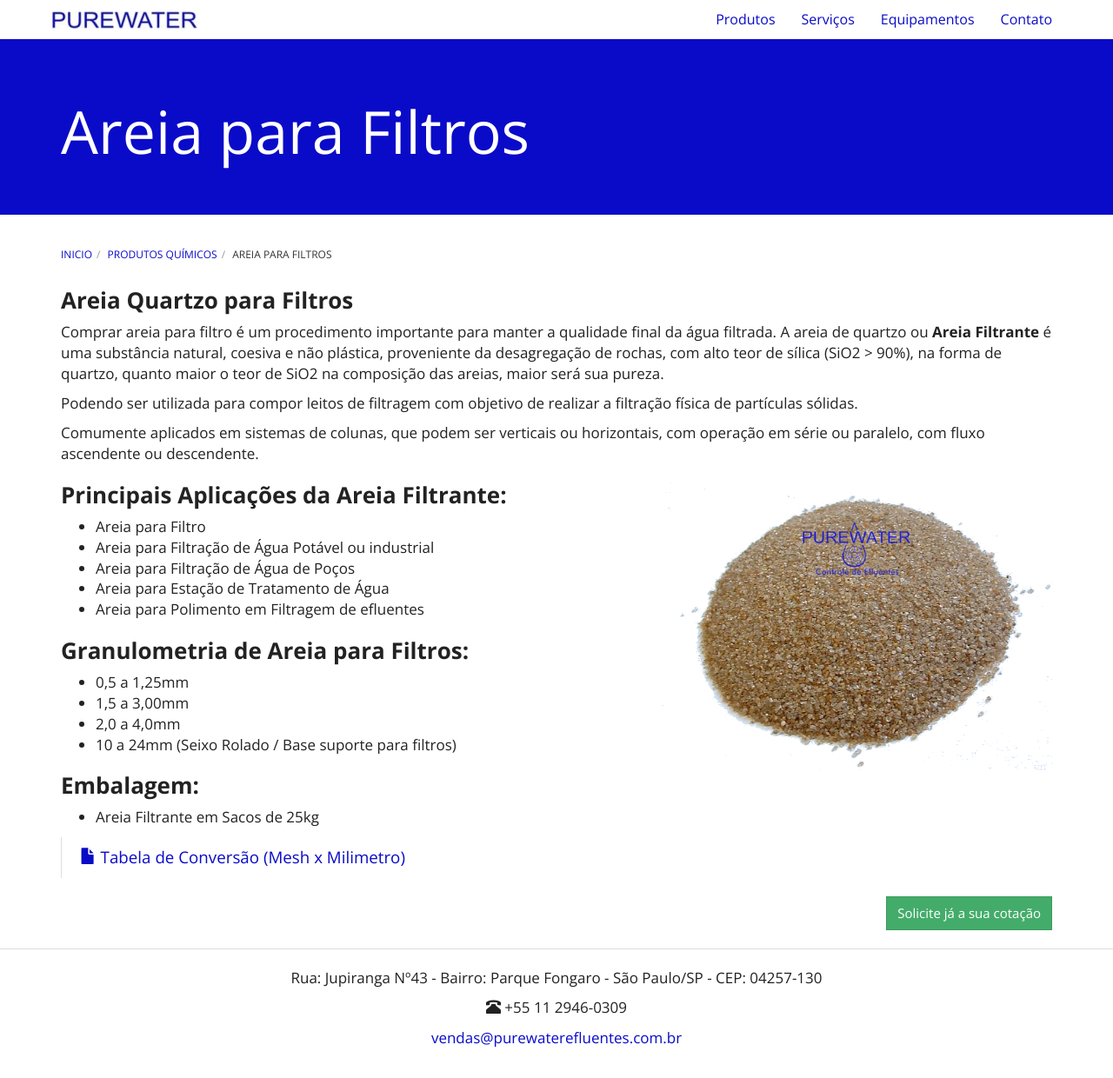
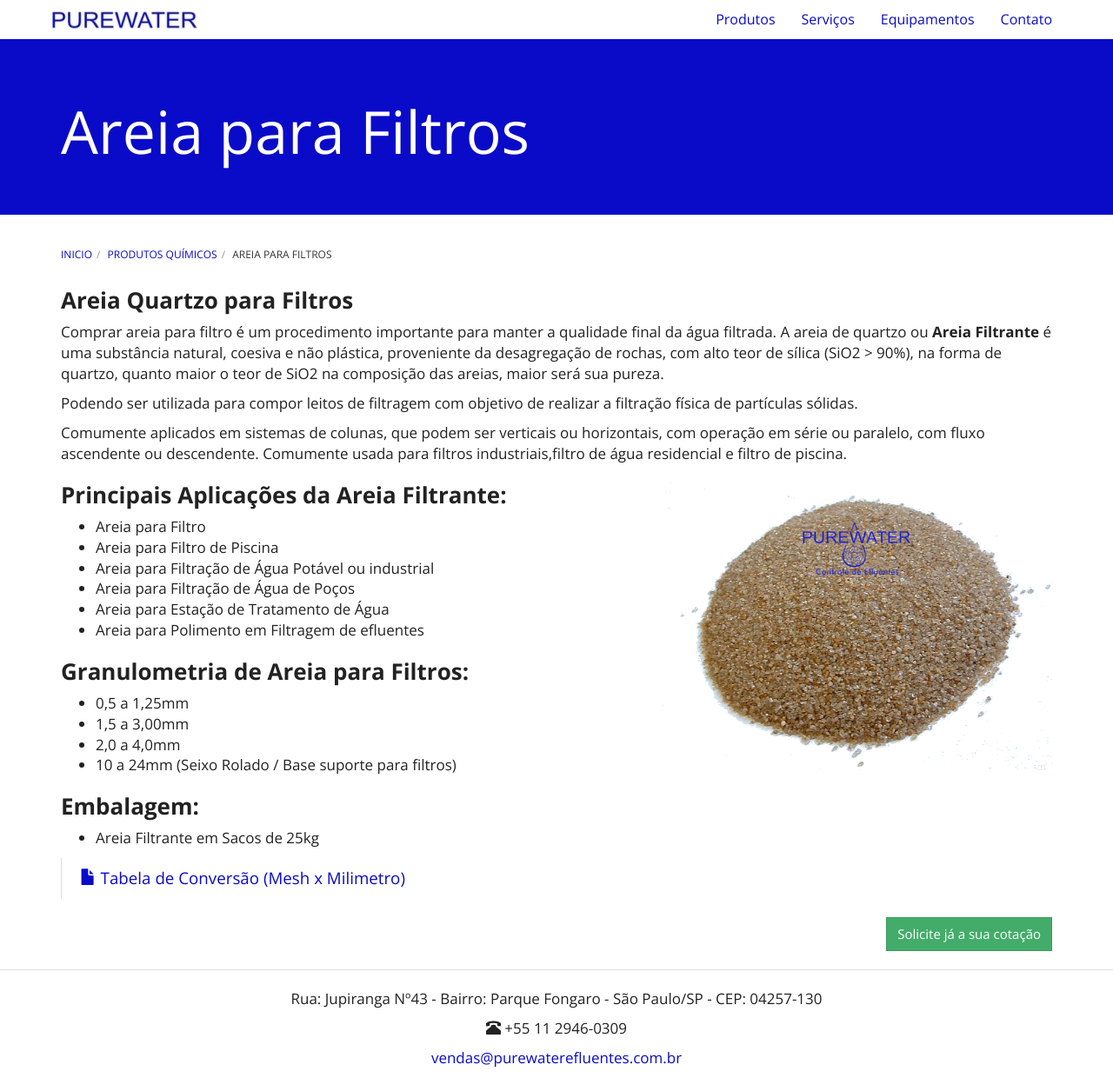
Before and after one commit to purewaterefluentes/purewaterefluentes.github.io, a Jekyll site: the page built from produtos/areia-para-filtros.md, in a window 1280 px wide and 1240 px high. Shown: the whole window at 87% size. Built offline with Jekyll 4.4.1, drawn with Linux system fonts in a browser that asks for light colours; nearby versions of some CDN libraries; library files that are not in the unit come from our copies.

Commit message:
Update areia-para-filtros.md

```diff
--- a/produtos/areia-para-filtros.md
+++ b/produtos/areia-para-filtros.md
@@ -12,7 +12,7 @@ A areia de quartzo ou **Areia Filtrante** é uma substância natural, coesiva e
 
 Podendo ser utilizada para compor leitos de filtragem com objetivo de realizar a filtração física de partículas sólidas.
 
-Comumente aplicados em sistemas de colunas, que podem ser verticais ou horizontais, com operação em série ou paralelo, com fluxo ascendente ou descendente.
+Comumente aplicados em sistemas de colunas, que podem ser verticais ou horizontais, com operação em série ou paralelo, com fluxo ascendente ou descendente. Comumente usada para filtros industriais,filtro de água residencial e filtro de piscina.
 
 
 <img class="img-responsive pull-right" style="max-width: 40%;" src="../../website/images/areia quartzo anuncio 3.png" alt="Areia para Filtro de Água">
@@ -20,6 +20,7 @@ Comumente aplicados em sistemas de colunas, que podem ser verticais ou horizonta
 ### **Principais Aplicações da Areia Filtrante:**
 
 - Areia para Filtro
+- Areia para Filtro de Piscina
 - Areia para Filtração de Água Potável ou industrial
 - Areia para Filtração de Água de Poços
 - Areia para Estação de Tratamento de Água
```
